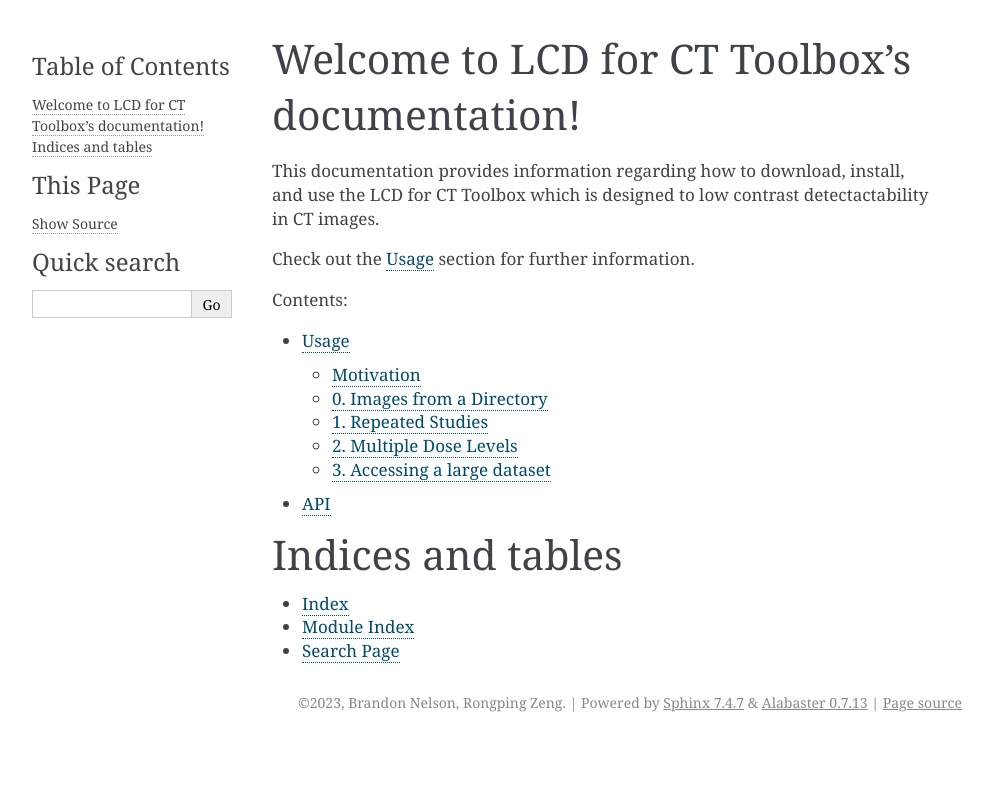
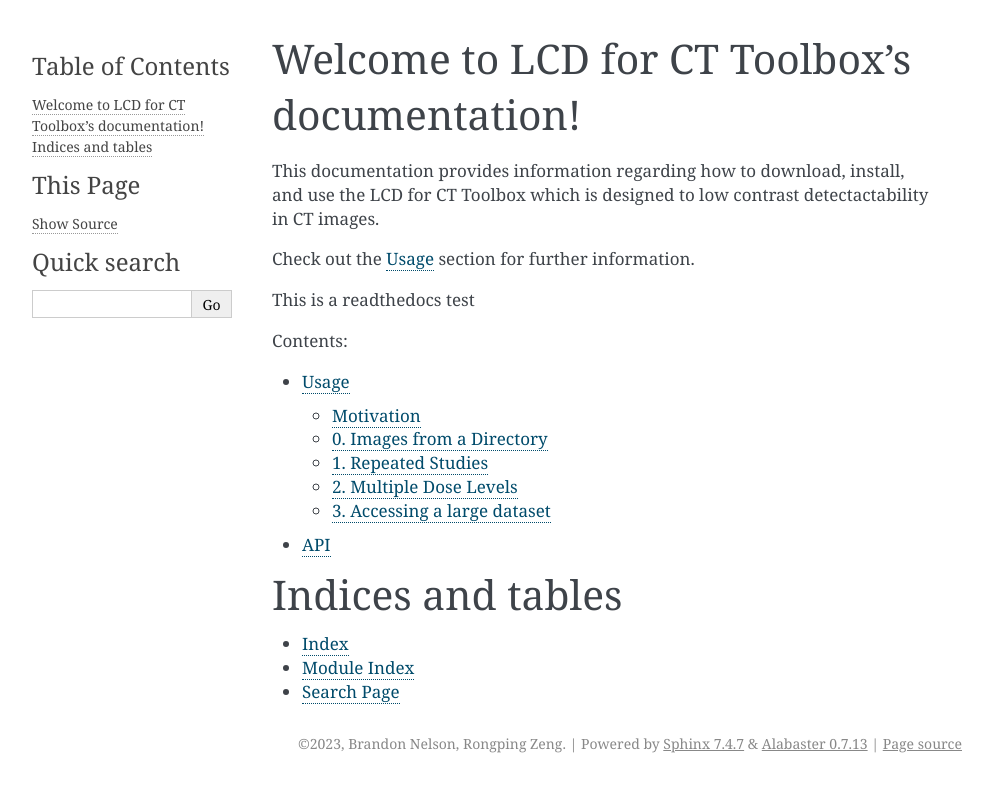
Before and after one commit to DIDSR/LCD_CT, a Sphinx documentation site: the page built from docs/source/index.rst, in a window 1280 px wide. Shown: the top 792 px of the page, without its empty margins (148-1141 px from the left). Built offline with Sphinx 7.4.7, drawn with Linux system fonts in a browser that asks for light colours.

Commit message:
Update index.rst
readthedocs test

```diff
--- a/docs/source/index.rst
+++ b/docs/source/index.rst
@@ -9,6 +9,8 @@ Welcome to LCD for CT Toolbox's documentation!
 This documentation provides information regarding how to download, install, and use the LCD for CT Toolbox which is designed to low contrast detectactability in CT images.
 
 Check out the :doc:`usage` section for further information.
+
+This is a readthedocs test
 
 .. toctree::
    usage
```
